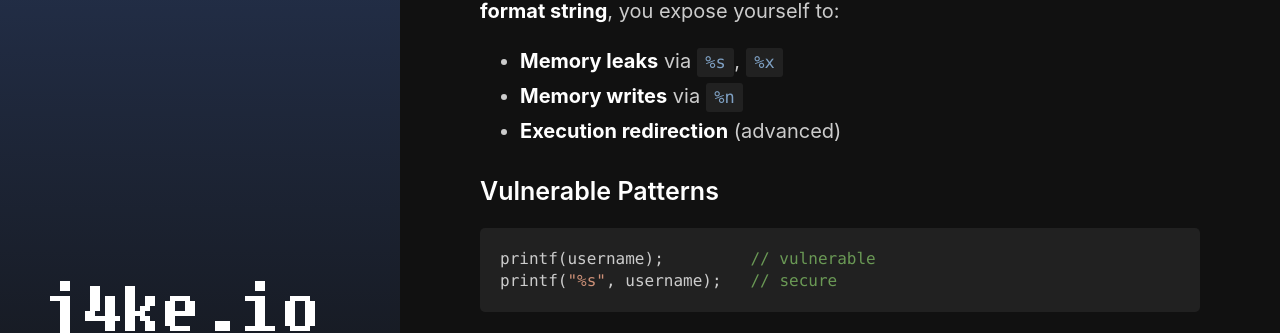
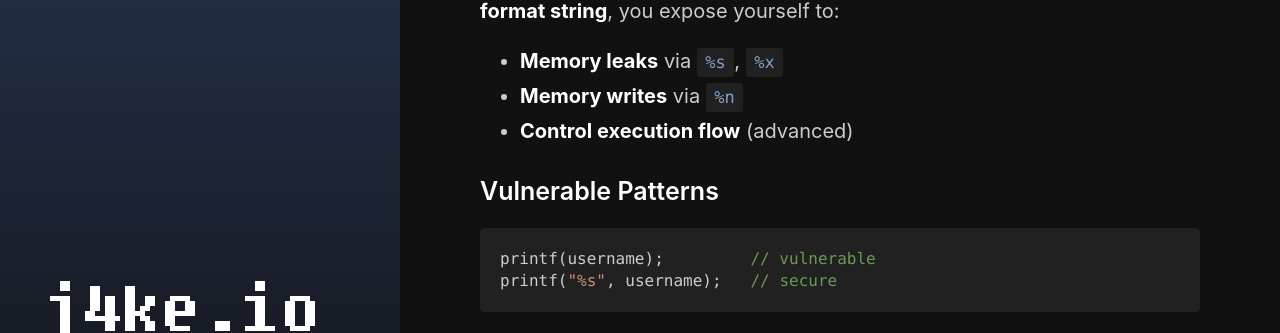
Before and after one commit to j4ke-exe/j4ke.io, a Jekyll site: the page built from _posts/2025-05-31-abusing-format-string-vulnerability-in-flag-vault-2-tryhackme-walkthrough.md, in a window 1280 px wide and 900 px high, scrolled down 4715 px. Shown: the part 141-474 px from the top of the window. Built offline with Jekyll 4.4.1, drawn with Linux system fonts in a browser that asks for light colours.

Commit message:
Update 2025-05-31-abusing-format-string-vulnerability-in-flag-vault-2-tryhackme-walkthrough.md

```diff
--- a/_posts/2025-05-31-abusing-format-string-vulnerability-in-flag-vault-2-tryhackme-walkthrough.md
+++ b/_posts/2025-05-31-abusing-format-string-vulnerability-in-flag-vault-2-tryhackme-walkthrough.md
@@ -167,7 +167,7 @@ When user input is passed to `printf()` or similar functions **without a format
 
 - **Memory leaks** via `%s`, `%x`
 - **Memory writes** via `%n`
-- **Execution redirection** (advanced)
+- **Control execution flow** (advanced)
 
 ### Vulnerable Patterns
 
```
